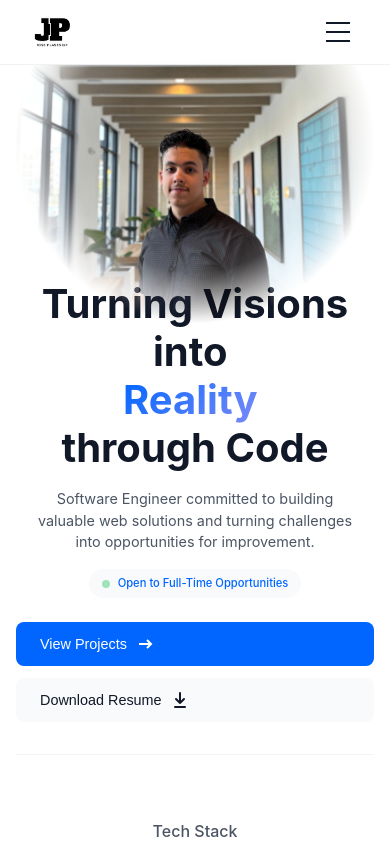
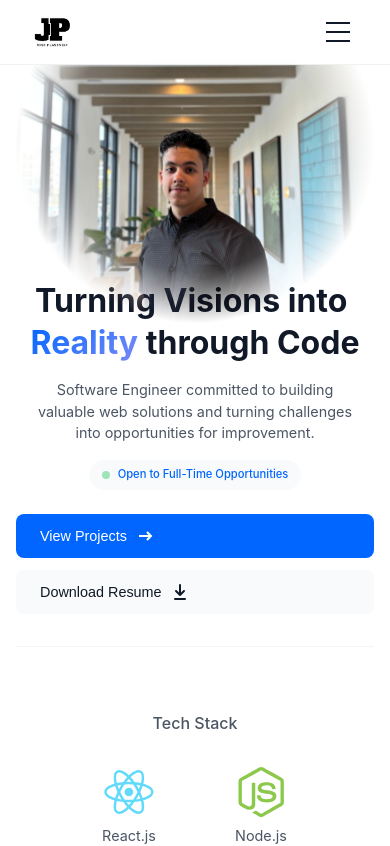
Before and after one commit to Josejpd3/plasencia.dev, a Next.js app: page / in a window 390 px wide. Shown: the top 846 px of the page. Built offline with nearby package versions, Linux system fonts and the light colour scheme.

Commit message:
style: Enhance Hero component for smaller screens by adjusting h1 title font size and line height

```diff
--- a/src/app/components/Hero/Hero.css
+++ b/src/app/components/Hero/Hero.css
@@ -231,6 +231,10 @@ h1.hero-title {
 
 
 @media (max-width: 475px) {
+  h1.hero-title {
+    font-size: 2rem;
+    line-height: 1.3;
+  }
 
     .hero-description {
       font-size: 0.9rem;
```
